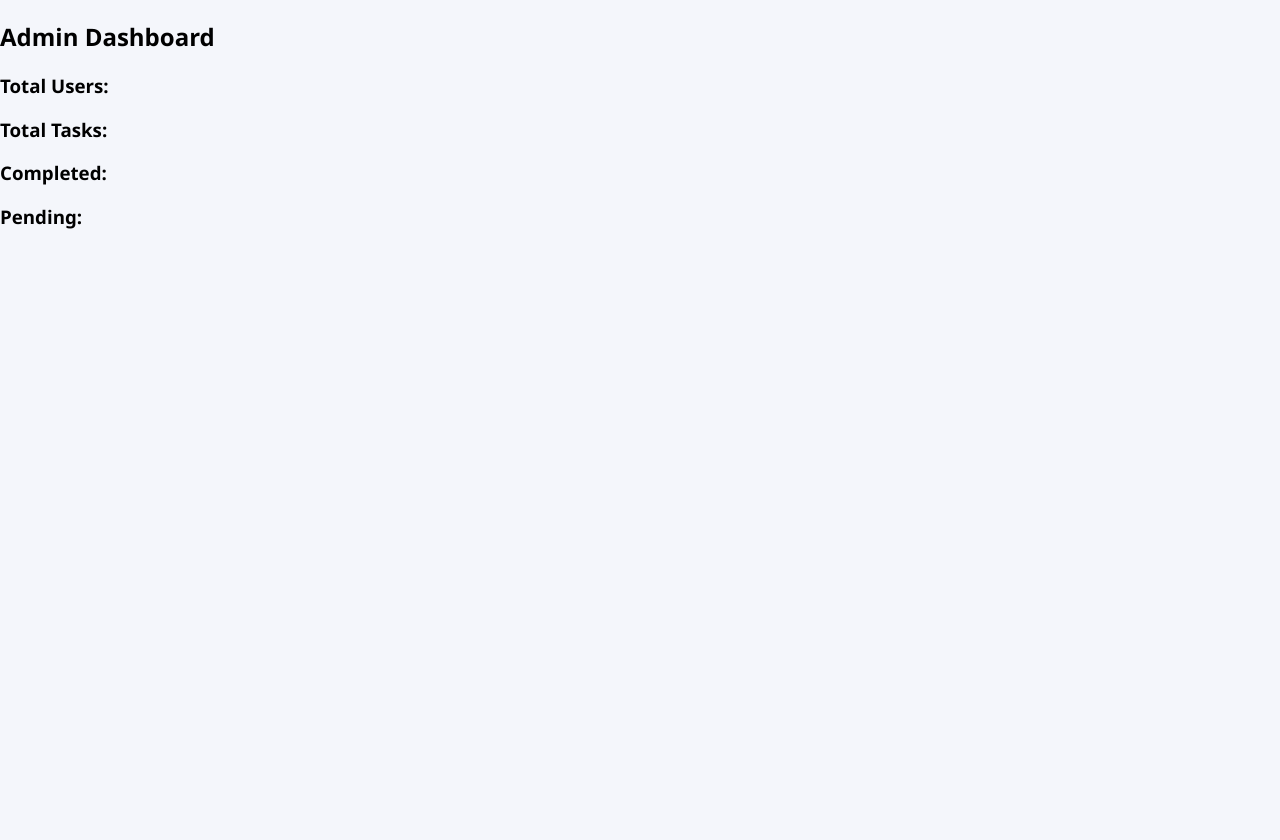
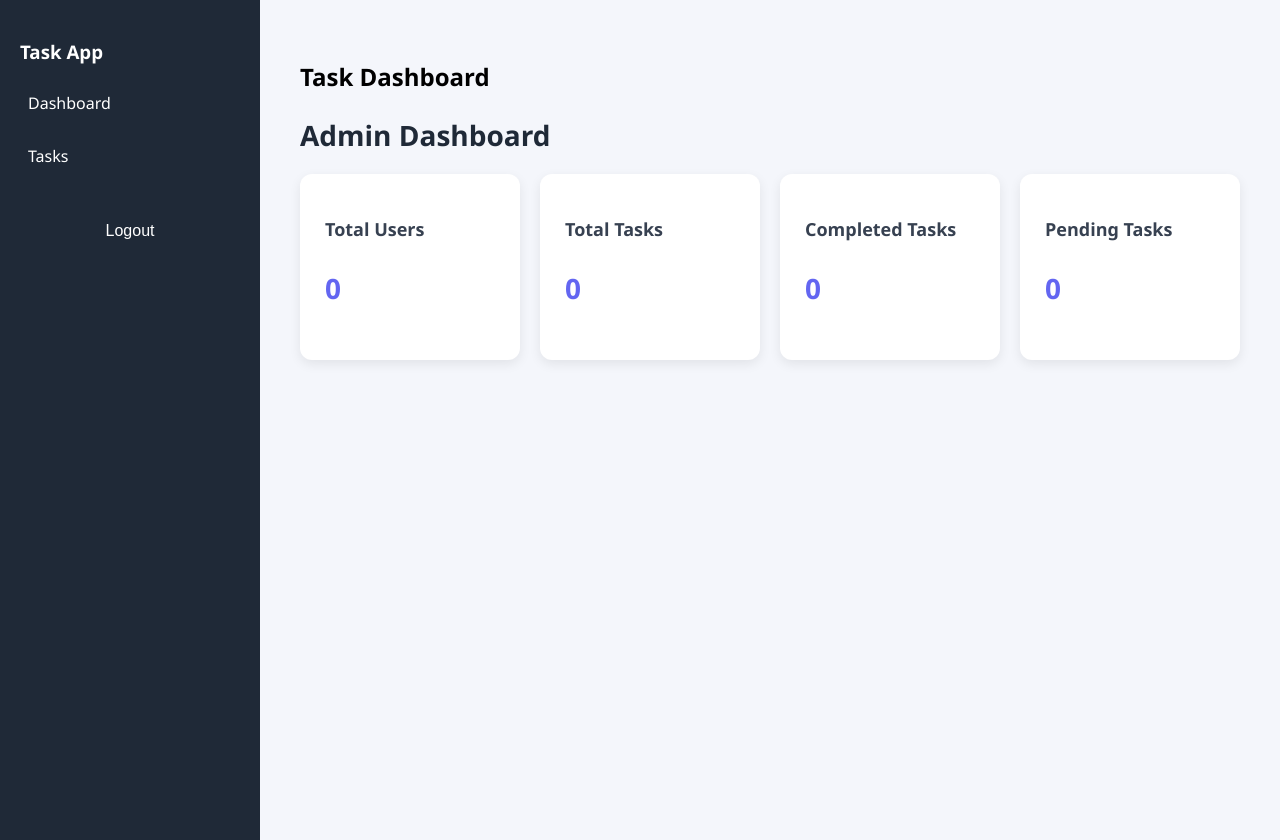
Before and after one commit to shrenika16/task-dashboard, a React (Create React App) app: page /admin-dashboard in a window 1280 px wide. Built offline with nearby package versions, Linux system fonts and the light colour scheme; no server answers; sample sign-in values are in the browser's storage.

Commit message:
Added task filtering, pagination and role-based access

```diff
--- a/src/pages/AdminDashboard.js
+++ b/src/pages/AdminDashboard.js
@@ -1,7 +1,15 @@
 import React, { useEffect, useState } from "react";
+import Sidebar from "../components/Sidebar";
+import Navbar from "../components/Navbar";
+import "../styles/adminDashboard.css";
 
 function AdminDashboard() {
-  const [stats, setStats] = useState({});
+  const [stats, setStats] = useState({
+    totalUsers: 0,
+    totalTasks: 0,
+    completedTasks: 0,
+    pendingTasks: 0,
+  });
 
   useEffect(() => {
     fetch("http://localhost:5000/dashboard/stats", {
@@ -10,18 +18,42 @@ function AdminDashboard() {
       },
     })
       .then((res) => res.json())
-      .then((data) => setStats(data));
+      .then((data) => setStats(data))
+      .catch((err) => console.log(err));
   }, []);
 
   return (
-    <div>
-      <h2>Admin Dashboard</h2>
+    <div className="dashboard">
+      <Sidebar />
 
-      <div>
-        <h3>Total Users: {stats.totalUsers}</h3>
-        <h3>Total Tasks: {stats.totalTasks}</h3>
-        <h3>Completed: {stats.completedTasks}</h3>
-        <h3>Pending: {stats.pendingTasks}</h3>
+      <div className="main">
+        <Navbar />
+
+        <h2 className="adminTitle">
+          Admin Dashboard
+        </h2>
+
+        <div className="statsGrid">
+          <div className="statCard">
+            <h3>Total Users</h3>
+            <p>{stats.totalUsers}</p>
+          </div>
+
+          <div className="statCard">
+            <h3>Total Tasks</h3>
+            <p>{stats.totalTasks}</p>
+          </div>
+
+          <div className="statCard">
+            <h3>Completed Tasks</h3>
+            <p>{stats.completedTasks}</p>
+          </div>
+
+          <div className="statCard">
+            <h3>Pending Tasks</h3>
+            <p>{stats.pendingTasks}</p>
+          </div>
+        </div>
       </div>
     </div>
   );
--- a/src/pages/Dashboard.js
+++ b/src/pages/Dashboard.js
@@ -4,44 +4,43 @@ import Navbar from "../components/Navbar";
 import "../styles/dashboard.css";
 import { useNavigate } from "react-router-dom";
 
-function Dashboard(){
+function Dashboard() {
+  const navigate = useNavigate();
+  const [tasks, setTasks] = useState([]);
 
-const navigate = useNavigate();
-const [tasks,setTasks] = useState([]);
-
-useEffect(()=>{
-
+  useEffect(() => {
     const token = localStorage.getItem("token");
 
-if(!token){
+    if (!token) {
       navigate("/");
       return;
     }
 
-fetch("http://localhost:5000/tasks",{
-headers:{
-Authorization: token
-}
+    fetch("http://localhost:5000/tasks?page=1&limit=100", {
+      headers: {
+        Authorization: token,
+      },
     })
-.then(res => {
-
-if(res.status === 401 || res.status === 400){
+      .then((res) => {
+        if (res.status === 401 || res.status === 400) {
           localStorage.clear();
           navigate("/");
           return;
         }
 
         return res.json();
-
       })
-.then(data => {
-if(data){
-setTasks(data.tasks || []);
+      .then((data) => {
+        if (Array.isArray(data)) {
+          setTasks(data);
+        } else if (data.tasks) {
+          setTasks(data.tasks);
+        } else {
+          setTasks([]);
         }
       })
-.catch(err => console.log(err));
-
-},[navigate]);
+      .catch((err) => console.log(err));
+  }, [navigate]);
 
   const logout = () => {
     localStorage.clear();
@@ -53,21 +52,18 @@ const userName = localStorage.getItem("user");
   const totalTasks = tasks.length;
 
   const completedTasks = tasks.filter(
-task => task.status === "Completed"
+    (task) => task.status === "Completed"
   ).length;
 
   const pendingTasks = tasks.filter(
-task => task.status === "Pending"
+    (task) => task.status === "Pending"
   ).length;
 
-return(
-
+  return (
     <div className="dashboard">
-
-<Sidebar/>
+      <Sidebar />
 
       <div className="main">
-
         <Navbar />
 
         <h2 className="dashboardTitle">
@@ -75,10 +71,9 @@ Welcome {userName}
         </h2>
 
         <div className="cards">
-
           <div
             className="card total"
-onClick={()=>navigate("/tasks")}
+            onClick={() => navigate("/tasks")}
           >
             <h3>Total Tasks</h3>
             <p>{totalTasks}</p>
@@ -86,7 +81,9 @@ onClick={()=>navigate("/tasks")}
 
           <div
             className="card completed"
-onClick={()=>navigate("/tasks?status=Completed")}
+            onClick={() =>
+              navigate("/tasks?status=Completed")
+            }
           >
             <h3>Completed Tasks</h3>
             <p>{completedTasks}</p>
@@ -94,24 +91,21 @@ onClick={()=>navigate("/tasks?status=Completed")}
 
           <div
             className="card pending"
-onClick={()=>navigate("/tasks?status=Pending")}
+            onClick={() =>
+              navigate("/tasks?status=Pending")
+            }
           >
             <h3>Pending Tasks</h3>
             <p>{pendingTasks}</p>
           </div>
-
         </div>
 
         <button onClick={logout}>
           Logout
         </button>
-
       </div>
-
     </div>
-
-)
-
+  );
 }
 
 export default Dashboard;
--- a/src/pages/Tasks.js
+++ b/src/pages/Tasks.js
@@ -24,6 +24,14 @@ function Tasks() {
 
   const queryParams = new URLSearchParams(location.search);
   const filterStatus = queryParams.get("status");
+
+  console.log("Current URL:", location.search);
+  console.log("Filter Status:", filterStatus);
+
+  // Reset page when filter changes
+  useEffect(() => {
+    setPage(1);
+  }, [filterStatus]);
 
   // Fetch Tasks
   useEffect(() => {
@@ -54,15 +62,22 @@ function Tasks() {
           navigate("/");
           return;
         }
+
         return res.json();
       })
       .then((data) => {
+        console.log("API Response:", data);
+
         if (data) {
-          setTasks(data.tasks ? data.tasks : data);
-
-          setTotalPages(
-            Math.ceil((data.total || 0) / (data.limit || 1))
-          );
+          if (Array.isArray(data)) {
+            setTasks(data);
+            setTotalPages(1);
+          } else {
+            setTasks(data.tasks || []);
+            setTotalPages(
+              Math.ceil((data.total || 0) / (data.limit || 1))
+            );
+          }
         }
 
         setLoading(false);
@@ -164,19 +179,6 @@ function Tasks() {
       }
 
       alert("Sample tasks added");
-
-      const response = await fetch(
-        "http://localhost:5000/tasks?page=1&limit=5",
-        {
-          headers: {
-            Authorization: localStorage.getItem("token"),
-          },
-        }
-      );
-
-      const data = await response.json();
-
-      setTasks(data.tasks ? data.tasks : data);
       setPage(1);
     } catch (err) {
       console.log(err);
@@ -233,7 +235,9 @@ function Tasks() {
         },
       });
 
-      setTasks(tasks.filter((task) => task._id !== id));
+      setTasks(
+        tasks.filter((task) => task._id !== id)
+      );
     } catch (err) {
       console.log(err);
       setError("Failed to delete task");
@@ -276,9 +280,7 @@ function Tasks() {
             <option>Completed</option>
           </select>
 
-          <button onClick={addTask}>
-            Add Task
-          </button>
+          <button onClick={addTask}>Add Task</button>
 
           {role === "Admin" && (
             <button onClick={addSampleTasks}>
@@ -288,11 +290,11 @@ function Tasks() {
         </div>
 
         <div className="taskGrid">
-          {!loading && tasks?.length === 0 && (
+          {!loading && tasks.length === 0 && (
             <p>No tasks found</p>
           )}
 
-          {tasks?.map((task) => (
+          {tasks.map((task) => (
             <TaskCard
               key={task._id}
               title={task.title}
--- /dev/null
+++ b/src/styles/adminDashboard.css
@@ -0,0 +1,35 @@
+.adminTitle{
+font-size:28px;
+margin-bottom:20px;
+color:#1f2937;
+}
+
+.statsGrid{
+display:grid;
+grid-template-columns:repeat(auto-fit,minmax(220px,1fr));
+gap:20px;
+}
+
+.statCard{
+background:white;
+padding:25px;
+border-radius:12px;
+box-shadow:0 4px 12px rgba(0,0,0,0.08);
+transition:0.3s;
+}
+
+.statCard:hover{
+transform:translateY(-5px);
+}
+
+.statCard h3{
+font-size:18px;
+margin-bottom:10px;
+color:#374151;
+}
+
+.statCard p{
+font-size:28px;
+font-weight:bold;
+color:#6366f1;
+}
```
Lines whose indentation alone changed are shown as unchanged.
